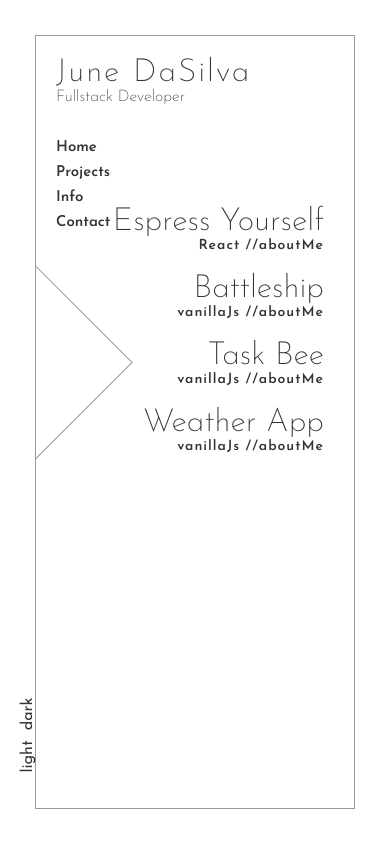
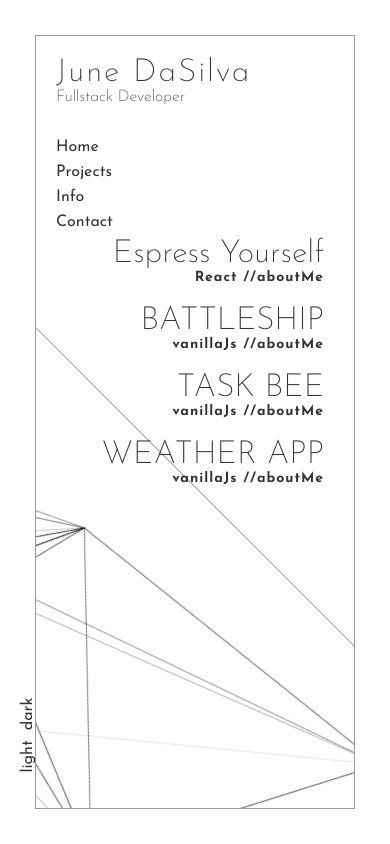
Before and after one commit to JuneDev-html/portfolio, a React (Vite) app: page /projects in a window 390 px wide. Built offline with nearby package versions, Linux system fonts and the light colour scheme.

Commit message:
Add links

```diff
--- a/src/App.scss
+++ b/src/App.scss
@@ -109,3 +109,10 @@ h1 {
     font-size: 32px;
   }
 }
+
+@media screen and (max-width: 428px) {
+  .particle-container {
+    width: 250%;
+    transform: translateX(-550px) translateY(300px) rotate(45deg);
+  }
+}
--- a/src/components/Navigation.jsx
+++ b/src/components/Navigation.jsx
@@ -1,10 +1,11 @@
+/* eslint-disable react/prop-types */
 import { Link } from 'react-router-dom';
 import '../styles/navigation.scss';
 
 export const Navigation = () => {
   return (
     <nav className='navbar'>
-      <Link className='nav-link' to='/'>
+      <Link className='nav-link active' to='/'>
         Home
       </Link>
       <Link className='nav-link' to='/projects'>
--- a/src/pages/info/Info.jsx
+++ b/src/pages/info/Info.jsx
@@ -13,7 +13,10 @@ const Info = ({ darkMode }) => {
     >
       <div className='info-container'>
         <section className='social'>
-          <a href='#' className='social-link'>
+          <a
+            href='https://www.tiktok.com/@june.dasilva'
+            className='social-link'
+          >
             <p>TikTok</p>
             <img
               src={arrow}
@@ -21,7 +24,10 @@ const Info = ({ darkMode }) => {
               className={darkMode ? 'link-arrow active' : 'link-arrow'}
             />
           </a>
-          <a href='#' className='social-link'>
+          <a
+            href='https://www.youtube.com/@adasilvadev'
+            className='social-link'
+          >
             <p>Youtube</p>
             <img
               src={arrow}
@@ -29,7 +35,7 @@ const Info = ({ darkMode }) => {
               className={darkMode ? 'link-arrow active' : 'link-arrow'}
             />
           </a>
-          <a href='#' className='social-link'>
+          <a href='https://github.com/juneDaSilva' className='social-link'>
             <p>Github</p>
             <img
               src={arrow}
--- a/src/pages/projects/Projects.jsx
+++ b/src/pages/projects/Projects.jsx
@@ -12,56 +12,56 @@ const Projects = () => {
       <ul className='project-list'>
         <li className='item'>
           <a
-            href='https://junedev-html.github.io/shopping-cart/'
+            href='https://juneDaSilva.github.io/shopping-cart/'
             className='project-title'
           >
             Espress Yourself
           </a>
           <p className='project-info'>
             React /
-            <a href='https://github.com/JuneDev-html/shopping-cart/blob/main/README.md'>
+            <a href='https://github.com/JuneDaSilva/shopping-cart/blob/main/README.md'>
               /aboutMe
             </a>
           </p>
         </li>
         <li className='item'>
           <a
-            href='https://junedev-html.github.io/battleship/'
+            href='https://juneDaSilva.github.io/battleship/'
             className='project-title'
           >
-            Battleship
+            BATTLESHIP
           </a>
           <p className='project-info'>
             vanillaJs /
-            <a href='https://github.com/JuneDev-html/battleship/blob/main/README.md'>
+            <a href='https://github.com/juneDaSilva/battleship/blob/main/README.md'>
               /aboutMe
             </a>
           </p>
         </li>
         <li className='item'>
           <a
-            href='https://junedev-html.github.io/to-do-list/'
+            href='https://JuneDaSilva.github.io/to-do-list/'
             className='project-title'
           >
-            Task Bee
+            TASK BEE
           </a>
           <p className='project-info'>
             vanillaJs /
-            <a href='https://github.com/JuneDev-html/to-do-list/blob/main/README.md'>
+            <a href='https://github.com/JuneDaSilva/to-do-list/blob/main/README.md'>
               /aboutMe
             </a>
           </p>
         </li>
         <li className='item'>
           <a
-            href='https://junedev-html.github.io/weather-app/'
+            href='https://JuneDaSilva.github.io/weather-app/'
             className='project-title'
           >
-            Weather App
+            WEATHER APP
           </a>
           <p className='project-info'>
             vanillaJs /
-            <a href='https://github.com/JuneDev-html/weather-app/blob/main/README.md'>
+            <a href='https://github.com/JuneDaSilva/weather-app/blob/main/README.md'>
               /aboutMe
             </a>
           </p>
--- a/src/styles/navigation.scss
+++ b/src/styles/navigation.scss
@@ -8,10 +8,14 @@
     text-decoration: none;
     color: inherit;
     line-height: 25px;
+    display: flex;
 
-    font-weight: 600;
-    font-size: 15px;
-    // transition: color 0.5s;
+    .page-name {
+      margin: 0;
+      margin-right: auto;
+      font-weight: 600;
+      font-size: 15px;
+    }
 
     &:hover {
       color: rgb(107, 107, 107);
--- a/src/styles/projects.scss
+++ b/src/styles/projects.scss
@@ -5,7 +5,7 @@
 }
 
 .project-list {
-  margin-top: 10rem;
+  margin-top: 12rem;
   margin-right: 20px;
   list-style: none;
 }
@@ -43,7 +43,7 @@
     margin: 0;
     letter-spacing: 1px;
     font-size: 14px;
-    font-weight: 600;
+    font-weight: 700;
     text-align: end;
 
     a {
```
